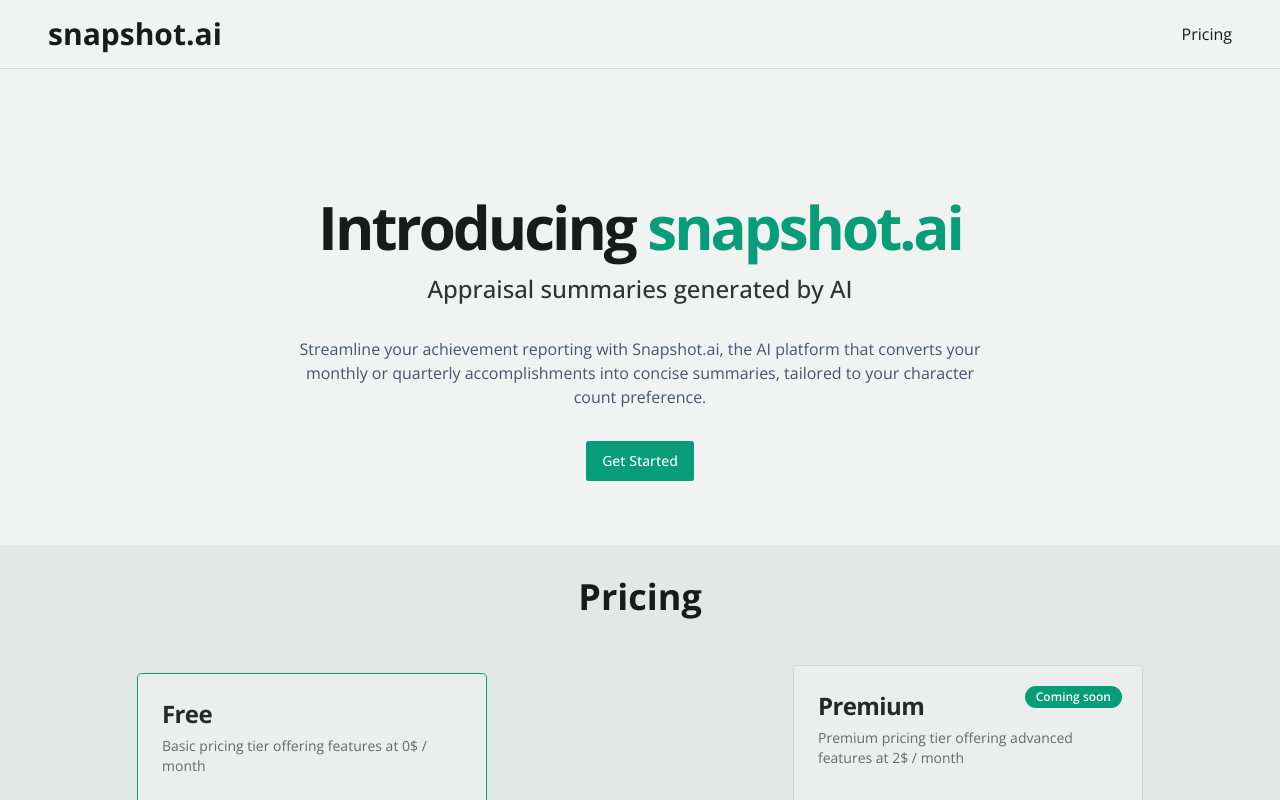
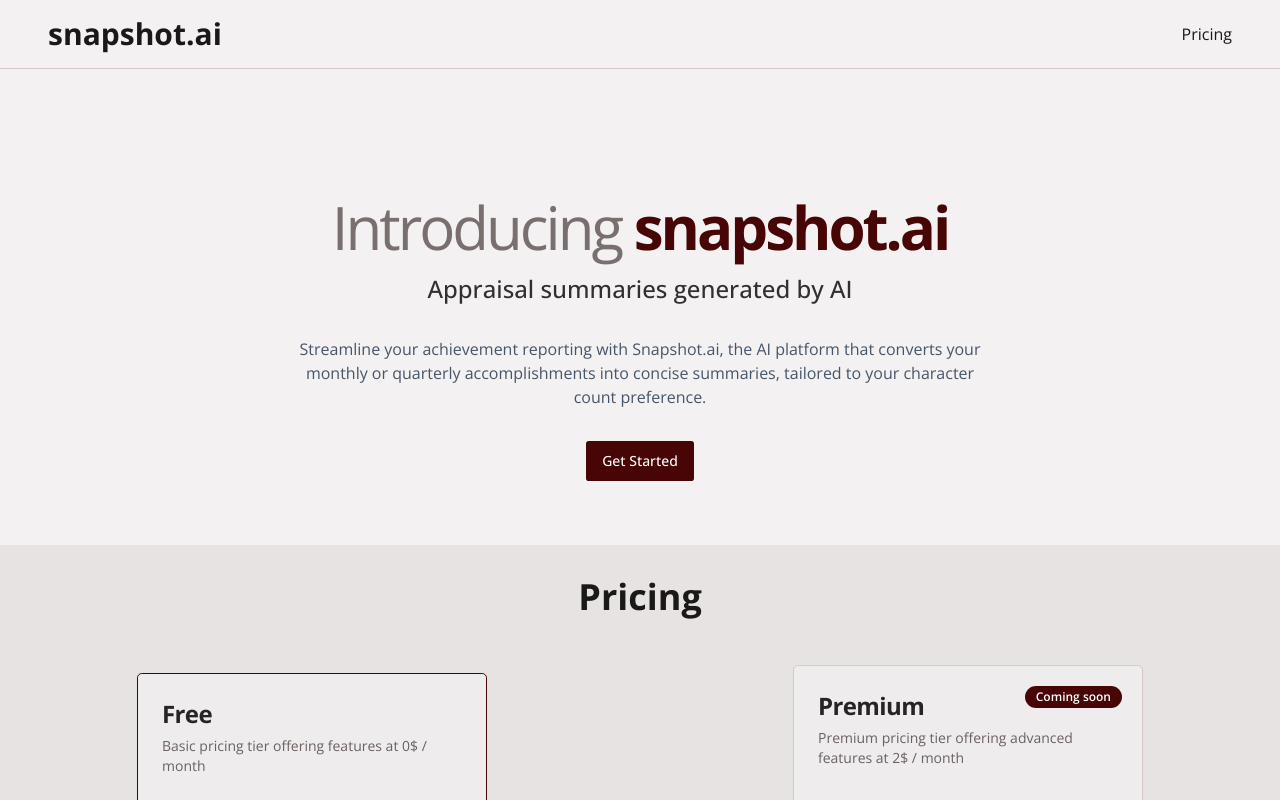
Before and after one commit to ttahm3d/snapshot-ai, a Next.js app: page / in a window 1280 px wide. Shown: the top 800 px of the page. Built offline with nearby package versions, Linux system fonts and the light colour scheme.

Commit message:
[feat] - updated color

```diff
--- a/src/app/globals.css
+++ b/src/app/globals.css
@@ -4,25 +4,25 @@
 
 @layer base {
   :root {
-    --background: 165 7% 95%;
-    --foreground: 165 5% 10%;
-    --card: 165 7% 93%;
-    --card-foreground: 165 5% 15%;
-    --popover: 165 7% 95%;
-    --popover-foreground: 165 95% 10%;
-    --primary: 165 93% 32%;
+    --background: 0 7% 95%;
+    --foreground: 0 5% 10%;
+    --card: 0 7% 93%;
+    --card-foreground: 0 5% 15%;
+    --popover: 0 7% 95%;
+    --popover-foreground: 0 95% 10%;
+    --primary: 0 87% 15.1%;
     --primary-foreground: 0 0% 100%;
-    --secondary: 165 10% 90%;
+    --secondary: 0 10% 90%;
     --secondary-foreground: 0 0% 0%;
-    --muted: 127 10% 93%;
-    --muted-foreground: 165 5% 40%;
-    --accent: 127 10% 90%;
-    --accent-foreground: 165 5% 15%;
+    --muted: -38 10% 93%;
+    --muted-foreground: 0 5% 40%;
+    --accent: -38 10% 90%;
+    --accent-foreground: 0 5% 15%;
     --destructive: 0 50% 50%;
-    --destructive-foreground: 165 5% 93%;
-    --border: 165 20% 82%;
-    --input: 165 20% 50%;
-    --ring: 165 93% 32%;
+    --destructive-foreground: 0 5% 93%;
+    --border: 0 20% 82%;
+    --input: 0 20% 50%;
+    --ring: 0 87% 15.1%;
     --radius: 0.3rem;
   }
 
--- a/src/components/common/Hero/Hero.tsx
+++ b/src/components/common/Hero/Hero.tsx
@@ -4,9 +4,10 @@
   return (
     <section className="flex items-center justify-center pt-32 pb-16 flex-col">
       <div className="max-w-5xl mx-auto text-center px-4 md:px-0">
-        <h1 className="font-bold">
-          <p className="text-6xl tracking-tighter">
-            Introducing <span className="text-primary ">snapshot.ai</span>
+        <h1 className="">
+          <p className="text-6xl tracking-tighter text-muted-foreground/90 font-light">
+            Introducing{" "}
+            <span className="text-primary font-bold">snapshot.ai</span>
           </p>
         </h1>
         <h2 className="text-2xl font-medium pt-4 text-black/80">
```
